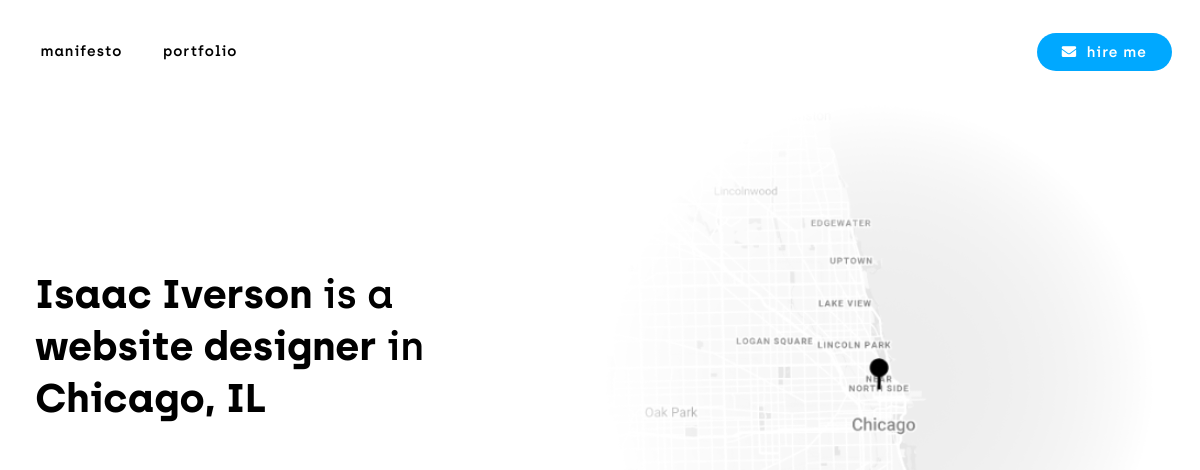
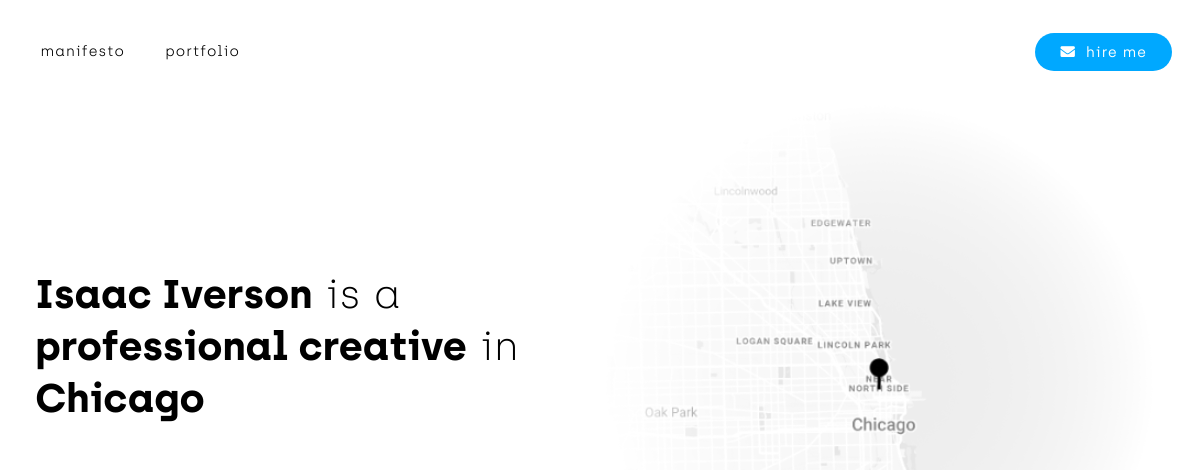
Before and after one commit to isaaciverson/isaaciverson.github.io, a plain HTML site: page index.html in a window 1280 px wide. Shown: the top 470 px of the page, 80-1280 px from the left. Drawn offline with Linux system fonts and the light colour scheme.

Commit message:
Fixes font design choices, hero text

```diff
--- a/css/styles.css
+++ b/css/styles.css
@@ -23,7 +23,7 @@ header a {
     font-size: 0.9em; font-weight: 700; letter-spacing: 1px;
 }
 
-header nav a { margin-right: 2.5em; }
+header nav a { margin-right: 2.5em; font-weight: 300; }
 
 header nav a.active, header nav a:hover { text-decoration: underline; }
 
@@ -68,9 +68,9 @@ header nav a.active, header nav a:hover { text-decoration: underline; }
 
 .intro .hero__left { padding-left: 9%; }
 
-.intro .hero__left h1 { margin-top: -1em; font-size: 2.5em; line-height: 130%; }
+.intro .hero__left h1 { margin-top: -1em; font-size: 2.5em; line-height: 130%; font-weight: 200; }
 
-.intro .hero__left h1 span { color: inherit; font-weight: 800; }
+.intro .hero__left h1 span { color: inherit; font-weight: 900; }
 
 .intro .hero__right {
     background: url('../img/map-blur.png') no-repeat center center;
@@ -271,7 +271,7 @@ footer {
     border-radius: 2em;
     text-decoration: none;
     display: inline-block;
-    font-weight: 700;
+    font-weight: 400;
     margin: 0;
 } .btn:hover { background-color: #04a2f1; }
 
--- a/index.html
+++ b/index.html
@@ -45,7 +45,7 @@
     <main>
         <div class="hero intro">
             <div class="hero__left">
-                <h1><span>Isaac Iverson</span> is a <span>website designer</span> in <span>Chicago, IL</span></h1>
+                <h1><span>Isaac Iverson</span> is a <span>professional creative</span> in <span>Chicago</span></h1>
             </div>
             <div class="hero__right"></div>
         </div>
```
